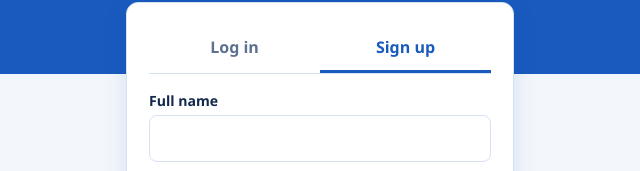
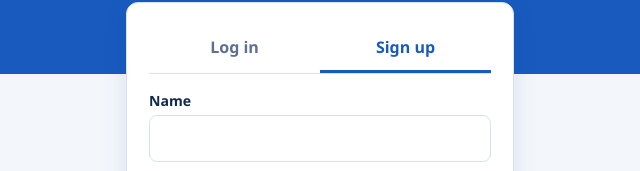
Before and after one commit to afiqah-farz/csc649-group7-project, a plain HTML site: page docs/index.html in a window 1280 px wide. Both pictures are taken after a click on the tab "Sign up". Shown: the part 146-317 px from the top of the page, 320-960 px from the left. Drawn offline with Linux system fonts and the light colour scheme.

Commit message:
Update index.html

```diff
--- a/docs/index.html
+++ b/docs/index.html
@@ -126,7 +126,7 @@ textarea{flex:1;resize:none;border:0;background:none;font:inherit;color:var(--in
         <button class="primary" type="submit">Log in</button>
       </form>
       <form id="signupForm" autocomplete="on" hidden>
-        <label for="sn">Full name</label><input type="text" id="sn" autocomplete="name" required>
+        <label for="sn">Name</label><input type="text" id="sn" autocomplete="name" required>
         <label for="su">Username</label><input type="text" id="su" autocomplete="username" required>
         <label for="sp">Password (min. 6 characters)</label><input type="password" id="sp" autocomplete="new-password" required>
         <label for="sp2">Confirm password</label><input type="password" id="sp2" autocomplete="new-password" required>
```
